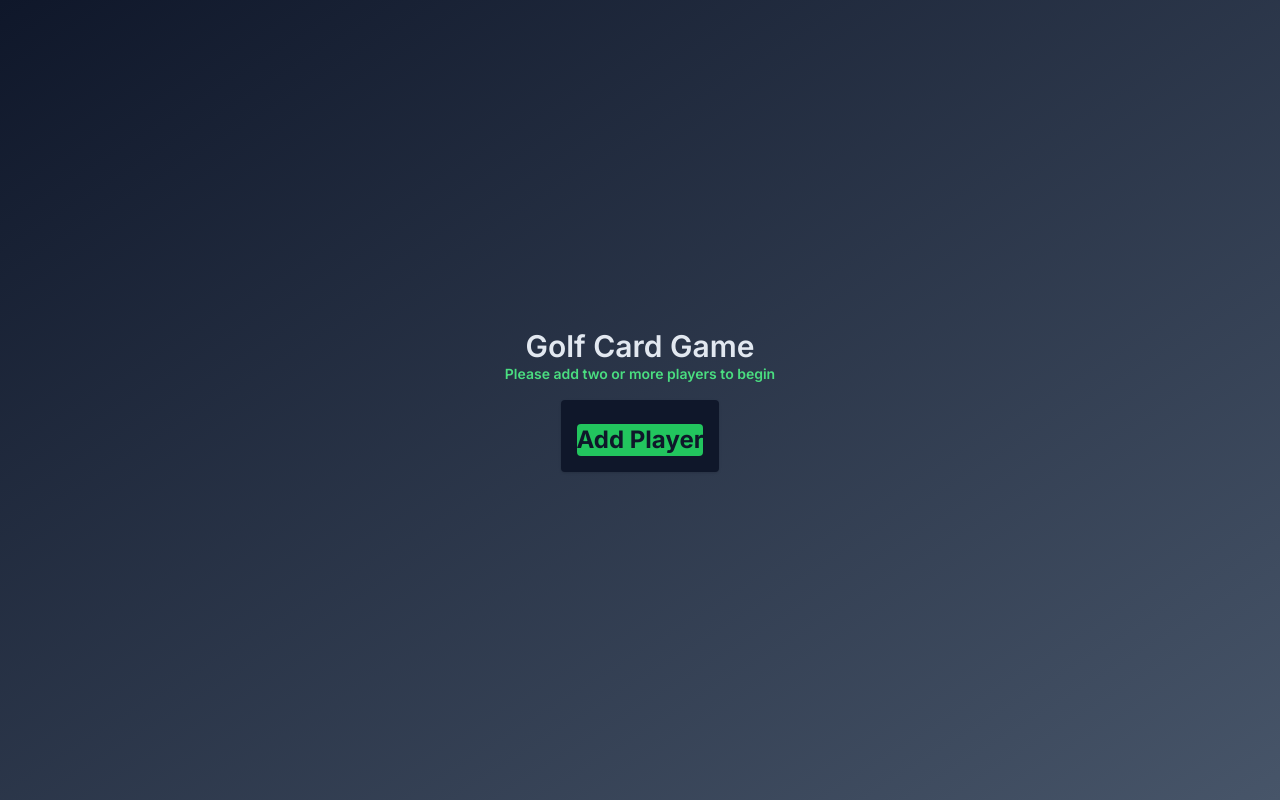
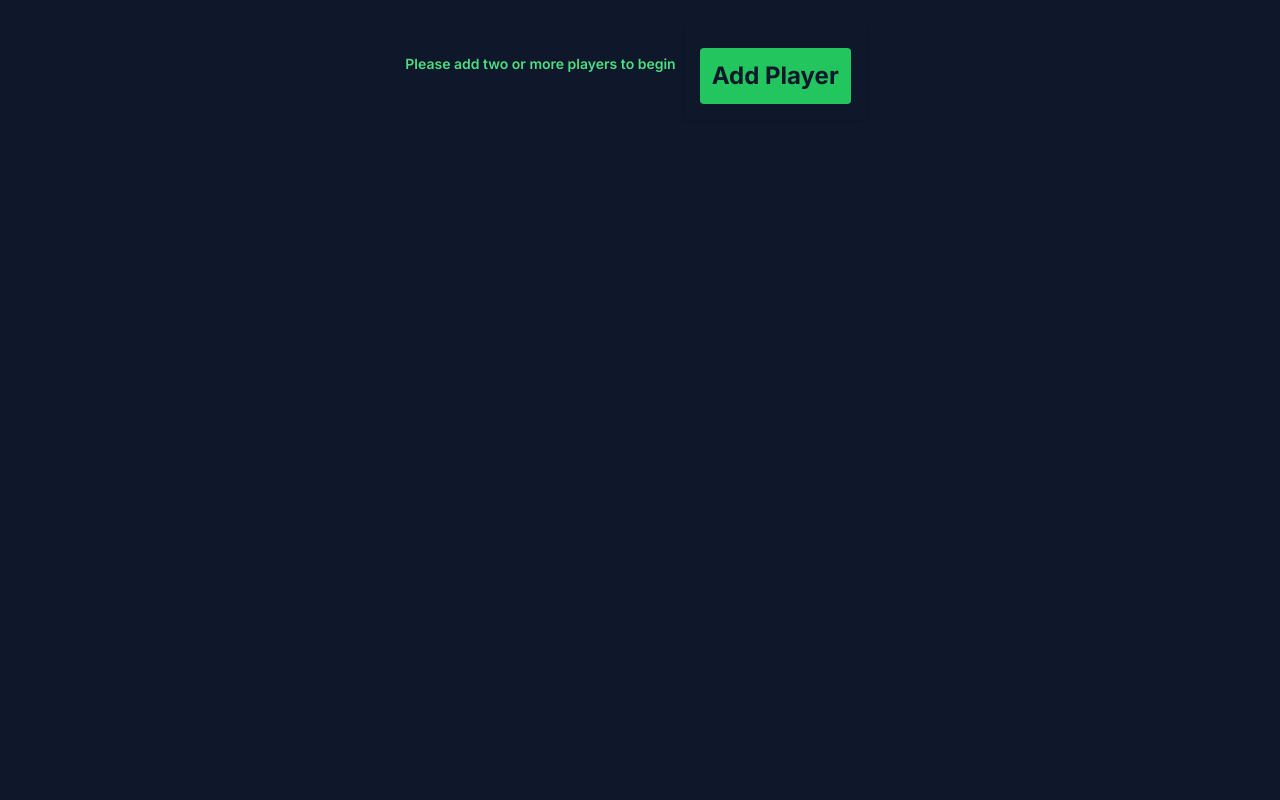
Before and after one commit to ensured/golf-tracker, a Next.js app: page / in a window 1280 px wide. Built offline with nearby package versions, Linux system fonts and the light colour scheme.

Commit message:
tidy css

```diff
--- a/src/app/page.js
+++ b/src/app/page.js
@@ -94,10 +94,11 @@ export default function Home() {
 	};
 
 	return (
+		<div className="min-h-screen bg-slate-900">
 			<div
-			className={`p-2 flex flex-col flex-wrap justify-center items-center  h-screen w-screen overflow-auto ${loading
-				? "bg-gradient-to-br from-slate-900 to-slate-600"
-				: "bg-gradient-to-br from-slate-900 to-slate-600"
+				className={`p-2 flex flex-row flex-wrap justify-center items-center overflow-auto ${loading
+					? "bg-slate-900"
+					: "bg-slate-900"
 					}`}>
 				{loading ? (
 					<div
@@ -113,9 +114,6 @@ export default function Home() {
 					</div>
 				) : (
 					<>
-					<h1 className="text-3xl font-semibold text-slate-200">
-						Golf Card Game{" "}
-					</h1>
 						<span className=" font-semibold text-green-400 text-sm ">
 							{players.length < 2
 								? "Please add two or more players to begin"
@@ -159,7 +157,7 @@ export default function Home() {
 									Next Turn
 								</button>
 								<button
-								className={` bg-green-500 text-slate-900 font-bold rounded hover:bg-green-600 text-2xl ${round < 2 ? "cursor-pointer" : "hidden"
+									className={`p-3 bg-green-500 text-slate-900 font-bold rounded hover:bg-green-600 text-2xl ${round < 2 ? "cursor-pointer" : "hidden"
 										}`}
 									onClick={() => {
 										if (round === 1) {
@@ -241,5 +239,6 @@ export default function Home() {
 					</>
 				)}
 			</div>
+		</div>
 	);
 }
```
Lines whose indentation alone changed are shown as unchanged.
